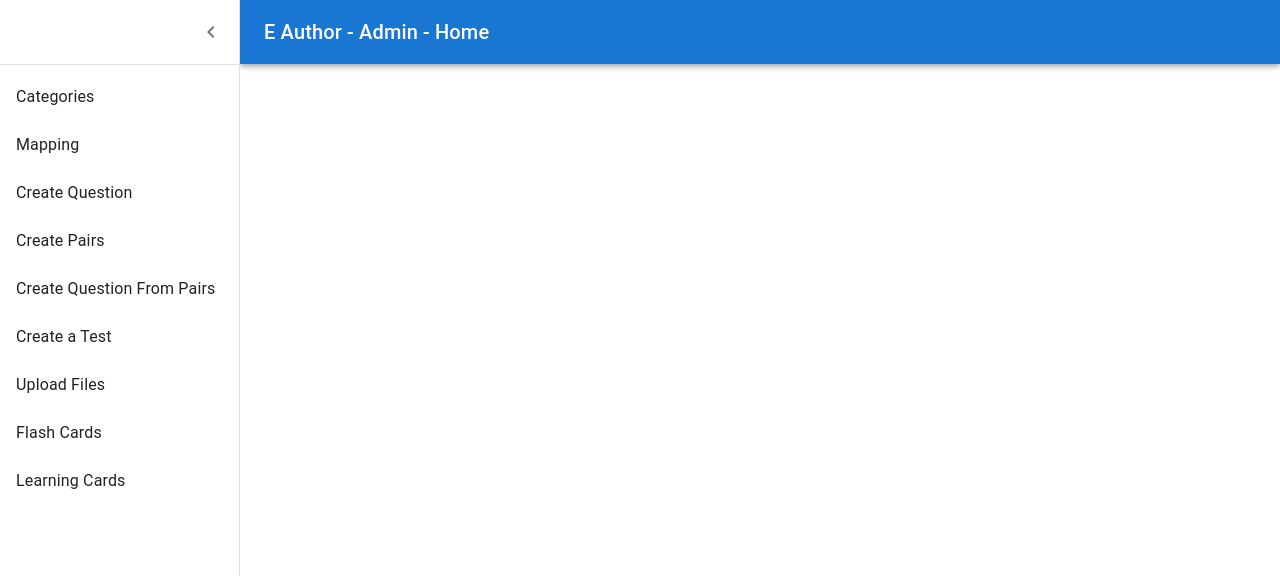
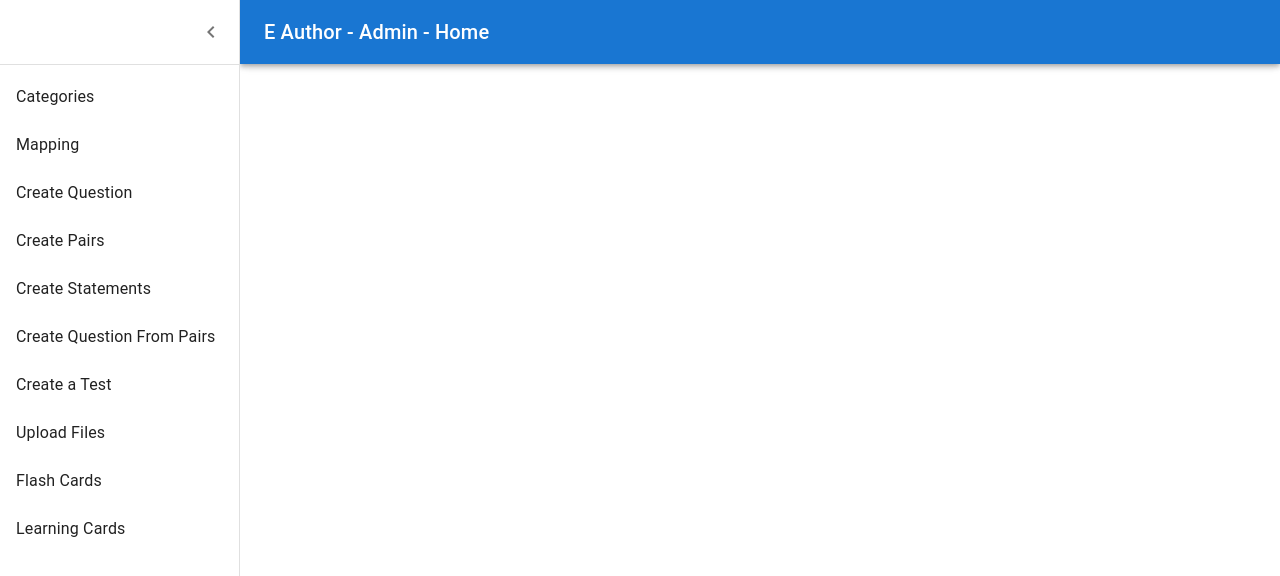
Before and after one commit to RameshTanugula/dynamic-check-box, a React (Create React App) app: page / in a window 1280 px wide. Both pictures are taken after a click on the button "open drawer". Shown: the top 576 px of the page. Built offline with nearby package versions, Linux system fonts and the light colour scheme.

Commit message:
added statements screen

```diff
--- a/src/App.js
+++ b/src/App.js
@@ -26,6 +26,7 @@ import QuestionCreation from './components/questionCreation';
 import Categories from './components/categories';
 import CreatePairs from './components/pairsCreation';
 import QuestionCreationFromPairs from './components/questionCreationwithPairs';
+import Statements from './components/statements';
 const drawerWidth = 240;
 
 const Main = styled('main', { shouldForwardProp: (prop) => prop !== 'open' })(
@@ -126,7 +127,7 @@ console.log(comp, '####')
         </DrawerHeader>
         <Divider />
         <List>
-          {['Categories', 'Mapping', 'Create Question', 'Create Pairs', 'Create Question From Pairs', 'Create a Test', 'Upload Files', 'Flash Cards', 'Learning Cards'].map((text, index) => (
+          {['Categories', 'Mapping', 'Create Question', 'Create Pairs', 'Create Statements', 'Create Question From Pairs', 'Create a Test', 'Upload Files', 'Flash Cards', 'Learning Cards'].map((text, index) => (
             <ListItem key={text} disablePadding>
               <ListItemButton>
                 <ListItemText primary={text} onClick={() => setComp(text)} />
@@ -142,6 +143,7 @@ console.log(comp, '####')
         {comp?.toLowerCase() === 'create question' && <QuestionCreation />}
         {comp?.toLowerCase() === 'create question from pairs' && <QuestionCreationFromPairs />}
         {comp?.toLowerCase() === 'create pairs' && <CreatePairs />}
+        {comp?.toLowerCase() === 'create statements' && <Statements />}
         {comp?.toLowerCase() === 'create a test' && <TestCreation />}
         {comp?.toLowerCase() === 'upload files' && <FileUpload />}
 
--- /dev/null
+++ b/src/components/statements.js
@@ -0,0 +1,67 @@
+import * as React from 'react';
+import TextField from '@mui/material/TextField';
+
+import Stack from '@mui/material/Stack';
+import Button from '@mui/material/Button';
+
+import api from '../services/api';
+
+export default function Statements() {
+    // const serverUrl = `http://localhost:8080/statements/`;
+    const serverUrl = `http://3.111.29.120:8080/statements/`;
+    const [trueValue, setTrueValue] = React.useState('');
+    const [falseValue1, setFalseValue1] = React.useState('');
+    const [falseValue2, setFalseValue2] = React.useState('');
+    const [falseValue3, setFalseValue3] = React.useState('');
+    const [showFalse, setShowFalse] = React.useState(false)
+    const addFalseStatements = () => {
+        if(!trueValue){
+            alert('please provide True statement')
+        } else{
+        setFalseValue1(trueValue);
+        setFalseValue2(trueValue);
+        setFalseValue3(trueValue);
+        setShowFalse(true);
+        }
+    }
+    const saveStatements=async()=>{
+        if(!trueValue || !falseValue1 || !falseValue2 || !falseValue3){
+            alert('please provide all the statements')
+        } else if(!trueValue.includes('-')){
+            alert('please sepearate statement with "-"')
+        }else{
+        const saveData = await api({ trueValue, falseValue1, falseValue2, falseValue3 }, serverUrl + 'save', 'post');
+        if (saveData.status === 200) {
+            alert('Statements Added!');
+            setShowFalse(false);
+            setTrueValue("");
+            setFalseValue1("");
+            setFalseValue2("");
+            setFalseValue3("");
+        }
+    }
+    }
+    return (
+        <div>
+            <div style={{ paddingBottom: '2rem' }}>
+
+                <TextField sx={{ width: '25%' }} id="outlined-basic" value={trueValue} onChange={(e) => setTrueValue(e.target?.value)} label="True Statement" variant="outlined" />
+            </div>
+            {showFalse && <div style={{ paddingBottom: '2rem' }}>
+
+                <TextField sx={{ width: '25%', paddingBottom: '2rem' }} id="outlined-basic" value={falseValue1} onChange={(e) => setFalseValue1(e.target?.value)} label="False Statement1" variant="outlined" /> <br />
+                <TextField sx={{ width: '25%', paddingBottom: '2rem' }} id="outlined-basic" value={falseValue2} onChange={(e) => setFalseValue2(e.target?.value)} label="False Statement2" variant="outlined" /> <br />
+                <TextField sx={{ width: '25%', paddingBottom: '2rem' }} id="outlined-basic" value={falseValue3} onChange={(e) => setFalseValue3(e.target?.value)} label="False Statement3" variant="outlined" /> <br />
+
+            </div>
+            }
+            <div>
+                <Stack spacing={2} direction="row">
+                    {!showFalse && <Button variant="contained" onClick={() => addFalseStatements()}>Add False Statements</Button>}
+                    {showFalse && <Button variant="contained" onClick={() => saveStatements()}>Save Statements</Button>}
+                </Stack>
+            </div>
+        </div>
+
+    );
+}
```
